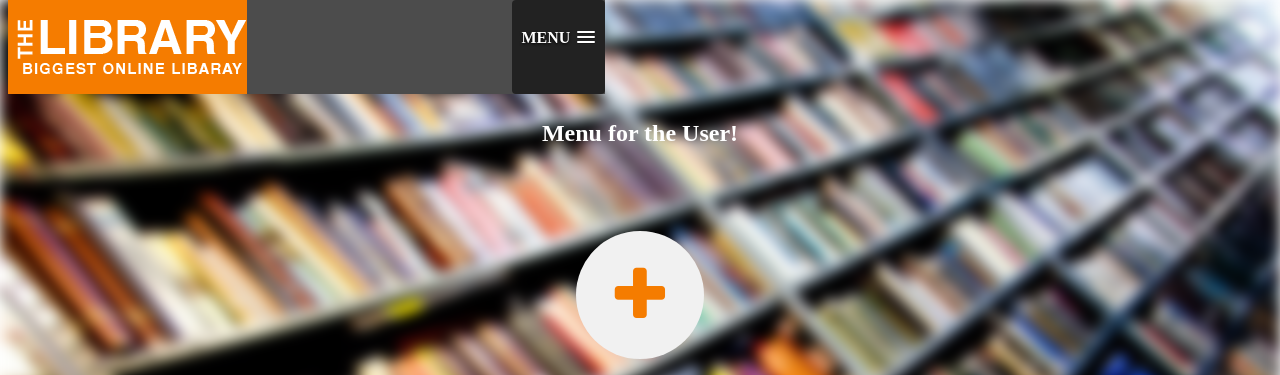
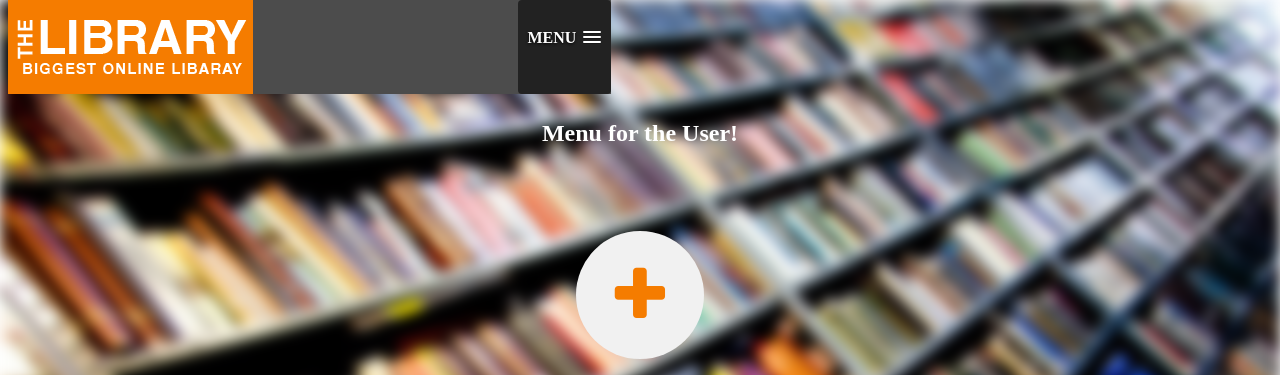
Before and after one commit to armohamm/Library-Management-System, a PHP site: page /user_menu.php in a window 1280 px wide. Shown: the top 375 px of the page. Run offline with PHP 8.4, Linux system fonts and the light colour scheme; the visitor is signed in with stand-in values (Sample User, id 1); some libraries are stand-ins or nearby versions.

Commit message:
Sixteenth Commit: Added jQuery headers and other minute changes

```diff
--- a/book_add.php
+++ b/book_add.php
@@ -12,7 +12,7 @@ if(!(isset($_SESSION["authuser"])) && !(isset($_SESSION["user"])))
   }
   include 'header.php';
  ?>
-	<head>
+	<head><link rel='shortcut icon' type='image/ico' href='favicon.ico'>
 		<meta name="viewport" content="width=device-width,initial-scale=1,maximum-scale=1,user-scalable=no">
 <meta http-equiv="X-UA-Compatible" content="IE=edge,chrome=1">
 <meta name="HandheldFriendly" content="true">
--- a/book_del.php
+++ b/book_del.php
@@ -40,6 +40,7 @@ if(!(isset($_SESSION["authuser"])) && !(isset($_SESSION["user"])))
 }
  </style>
 	<head>
+    <link rel='shortcut icon' type='image/ico' href='favicon.ico'>
     <meta name="viewport" content="width=device-width,initial-scale=1,maximum-scale=1,user-scalable=no">
 <meta http-equiv="X-UA-Compatible" content="IE=edge,chrome=1">
 <meta name="HandheldFriendly" content="true">
--- a/book_menu.php
+++ b/book_menu.php
@@ -12,7 +12,7 @@ if(!(isset($_SESSION["authuser"])))
   }
   include 'header.php';
  ?>
- 	<head><meta name="viewport" content="width=device-width,initial-scale=1,maximum-scale=1,user-scalable=no">
+ 	<head><link rel='shortcut icon' type='image/ico' href='favicon.ico'><meta name="viewport" content="width=device-width,initial-scale=1,maximum-scale=1,user-scalable=no">
 <meta http-equiv="X-UA-Compatible" content="IE=edge,chrome=1">
 <meta name="HandheldFriendly" content="true"><link rel="stylesheet" type="text/css" href="menu.css">
  		<h2 style="text-align:center;color:#fff"> Menu for the Librarian!</h2>
--- a/book_view.php
+++ b/book_view.php
@@ -11,7 +11,7 @@ if(!(isset($_SESSION["authuser"])) && !(isset($_SESSION["user"])))
 	 if(!$conn)
 	      die("Connection Error: ").mysqli_connect_error();
 	  ?>
-	<head>
+	<head><link rel='shortcut icon' type='image/ico' href='favicon.ico'>
 		<meta name="viewport" content="width=device-width,initial-scale=1,maximum-scale=1,user-scalable=no">
 <meta http-equiv="X-UA-Compatible" content="IE=edge,chrome=1">
 <meta name="HandheldFriendly" content="true">
--- a/borrow.php
+++ b/borrow.php
@@ -9,6 +9,7 @@ if(!isset($_SESSION["user"]) && !isset($_SESSION["authuser"]))
 }
 ?>
    <head>
+    <link rel='shortcut icon' type='image/ico' href='favicon.ico'>
     <meta name="viewport" content="width=device-width,initial-scale=1,maximum-scale=1,user-scalable=no">
 <meta http-equiv="X-UA-Compatible" content="IE=edge,chrome=1">
 <meta name="HandheldFriendly" content="true">
--- a/edit.php
+++ b/edit.php
@@ -19,6 +19,7 @@ if (!$conn)
 }
  ?>
 	<head>
+		<link rel='shortcut icon' type='image/ico' href='favicon.ico'>
 		<meta name="viewport" content="width=device-width,initial-scale=1,maximum-scale=1,user-scalable=no">
 <meta http-equiv="X-UA-Compatible" content="IE=edge,chrome=1">
 <meta name="HandheldFriendly" content="true">
--- a/header.php
+++ b/header.php
@@ -14,6 +14,7 @@ session_start();
 .logo-container{
 	background-color: #F57C00;
 	display: inline-block;
+	width: 245px;
 }
 .logo{
 	padding-bottom: 20px;
@@ -132,6 +133,7 @@ background-color: black;
 	</div>
 	<div class="right-header">
 	<div class="top-strip">
+		<a href="#" style="text-decoration:none"> devansh@thelibrary.esy.es</a>
     <div class="icons">
   <a href="https://www.facebook.com">
 <i class="fa fa-facebook"></i></a>
@@ -193,7 +195,6 @@ background-color: black;
 			<li><a href="index.php">Authors</a></li>
 	    </ul>
 	</div>
-
 	<link rel="stylesheet" href="slicknav.css" />
 	<script src="jquery.min.js"></script>
    <script src="jquery.slicknav.min.js"></script>
@@ -201,6 +202,15 @@ background-color: black;
 	$(function(){
 		$('#menu').slicknav({prependTo:'#mob-menu'});
 	});
+	$(document).ready(function(){
+			$(document).on('scroll', function(){
+				var pos=window.pageYOffset;
+				if(pos>15)
+				$("header").css({"position":"fixed","width":"70%","margin-left":"150px","z-index":"20","transition-duration":"0.4s"});
+			     else
+			     	$("header").css({"position":"","width":"100%","margin-left":"0","z-index":"3"});
+			});
+		});
 	</script>
 </div>
 </div>
--- a/login.css
+++ b/login.css
@@ -123,4 +123,8 @@
   margin-left: 0px;
   margin-right: 0px;
 }
+@media(min-width: 1301px){
+	form{
+		margin-left: 30px;
+	}
 }
--- a/register1.php
+++ b/register1.php
@@ -9,7 +9,7 @@ include 'header.php';
 ?>
 <style type="text/css">
 </style>
-<head><meta name="viewport" content="width=device-width,initial-scale=1,maximum-scale=1,user-scalable=no">
+<head><link rel='shortcut icon' type='image/ico' href='favicon.ico'><meta name="viewport" content="width=device-width,initial-scale=1,maximum-scale=1,user-scalable=no">
 <meta http-equiv="X-UA-Compatible" content="IE=edge,chrome=1">
 <meta name="HandheldFriendly" content="true">
   <link rel="stylesheet" type="text/css" href="login.css">
--- a/return.php
+++ b/return.php
@@ -23,7 +23,7 @@ if($res==0)
   exit();
 }
 ?>
-   <head>
+   <head><link rel='shortcut icon' type='image/ico' href='favicon.ico'>
     <meta name="viewport" content="width=device-width,initial-scale=1,maximum-scale=1,user-scalable=no">
 <meta http-equiv="X-UA-Compatible" content="IE=edge,chrome=1">
 <meta name="HandheldFriendly" content="true">
--- a/stat.php
+++ b/stat.php
@@ -17,6 +17,7 @@ if(!(isset($_SESSION["authuser"])) && !(isset($_SESSION["user"])))
 }
 </style>
 <head>
+  <link rel='shortcut icon' type='image/ico' href='favicon.ico'>
   <meta name="viewport" content="width=device-width,initial-scale=1,maximum-scale=1,user-scalable=no">
 <meta http-equiv="X-UA-Compatible" content="IE=edge,chrome=1">
 <meta name="HandheldFriendly" content="true">
--- a/transaction.php
+++ b/transaction.php
@@ -23,6 +23,7 @@ if($res==0)
 }
 ?>
 	<head>
+		<link rel='shortcut icon' type='image/ico' href='favicon.ico'>
 		<meta name="viewport" content="width=device-width,initial-scale=1,maximum-scale=1,user-scalable=no">
 <meta http-equiv="X-UA-Compatible" content="IE=edge,chrome=1">
 <meta name="HandheldFriendly" content="true">
--- a/transaction1.php
+++ b/transaction1.php
@@ -12,6 +12,7 @@ if(!(isset($_SESSION["authuser"])) && !(isset($_SESSION["user"])))
 	      die("Connection Error: ").mysqli_connect_error();
 ?>
 	<head>
+		<link rel='shortcut icon' type='image/ico' href='favicon.ico'>
 		<meta name="viewport" content="width=device-width,initial-scale=1,maximum-scale=1,user-scalable=no">
 <meta http-equiv="X-UA-Compatible" content="IE=edge,chrome=1">
 <meta name="HandheldFriendly" content="true">
--- a/user_menu.php
+++ b/user_menu.php
@@ -9,9 +9,10 @@ if(!isset($_SESSION["user"]) && !isset($_SESSION["authuser"]))
 ?>
 <style type="text/css">
 </style>
-     <head><meta name="viewport" content="width=device-width,initial-scale=1,maximum-scale=1,user-scalable=no">
-<meta http-equiv="X-UA-Compatible" content="IE=edge,chrome=1">
-<meta name="HandheldFriendly" content="true"><link rel="stylesheet" type="text/css" href="menu.css">
+     <head><link rel='shortcut icon' type='image/ico' href='favicon.ico'>
+          <meta name="viewport" content="width=device-width,initial-scale=1,maximum-scale=1,user-scalable=no">
+           <meta http-equiv="X-UA-Compatible" content="IE=edge,chrome=1">
+        <meta name="HandheldFriendly" content="true"><link rel="stylesheet" type="text/css" href="menu.css">
           <div class='a'>
      	 <h2 style="text-align:center;color:#fff">Menu for the User!</h2>
           </div>
--- a/view_user.php
+++ b/view_user.php
@@ -16,6 +16,7 @@ if(!(isset($_SESSION["authuser"])) && !(isset($_SESSION["user"])))
 	      die("Connection Error: ").mysqli_connect_error();
 ?>
 	<head>
+		<link rel='shortcut icon' type='image/ico' href='favicon.ico'>
 		<meta name="viewport" content="width=device-width,initial-scale=1,maximum-scale=1,user-scalable=no">
 <meta http-equiv="X-UA-Compatible" content="IE=edge,chrome=1">
 <meta name="HandheldFriendly" content="true">
```
Also changed, not shown: index.php (+7 -2 lines), favicon.ico (added).
